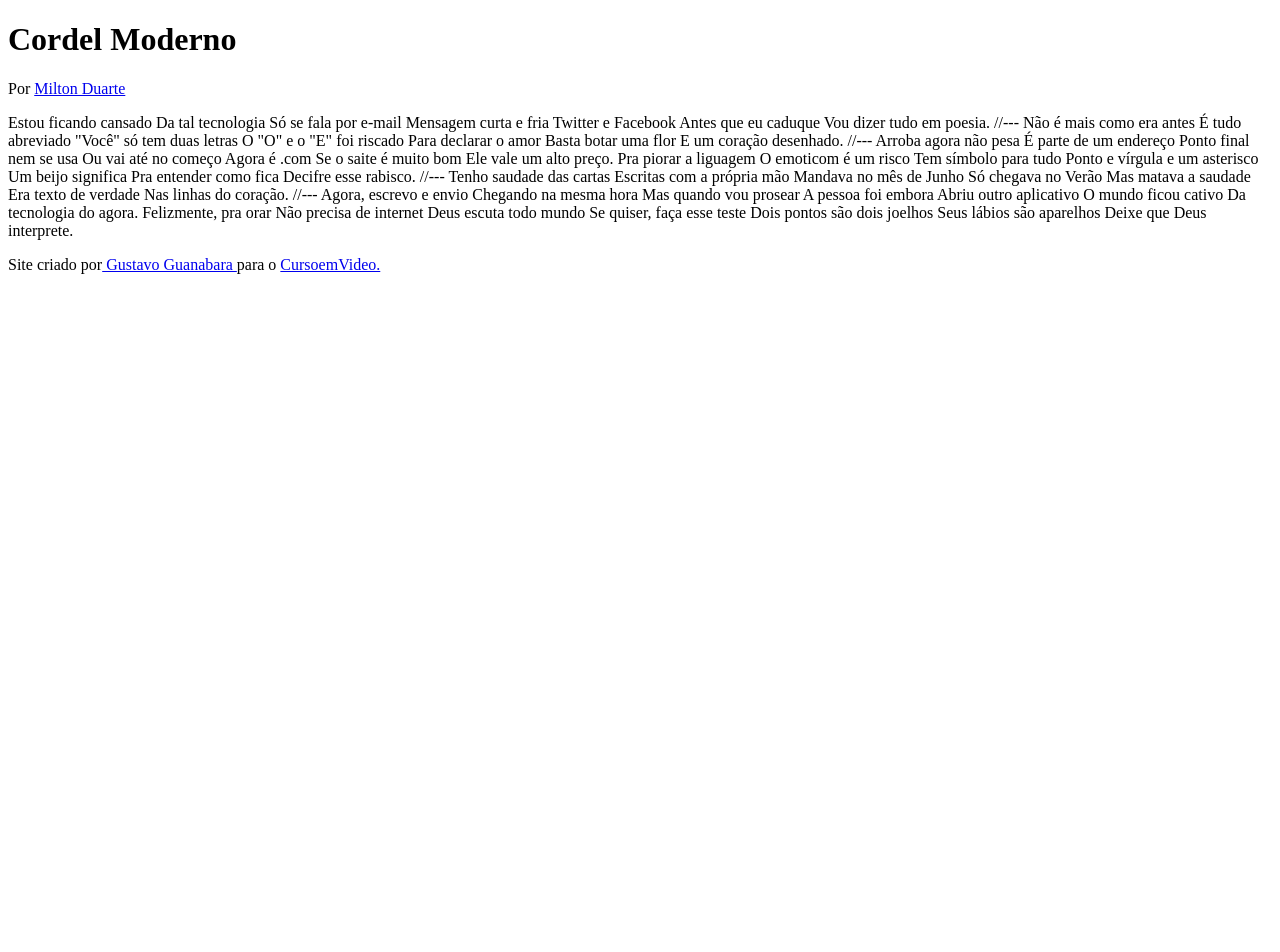
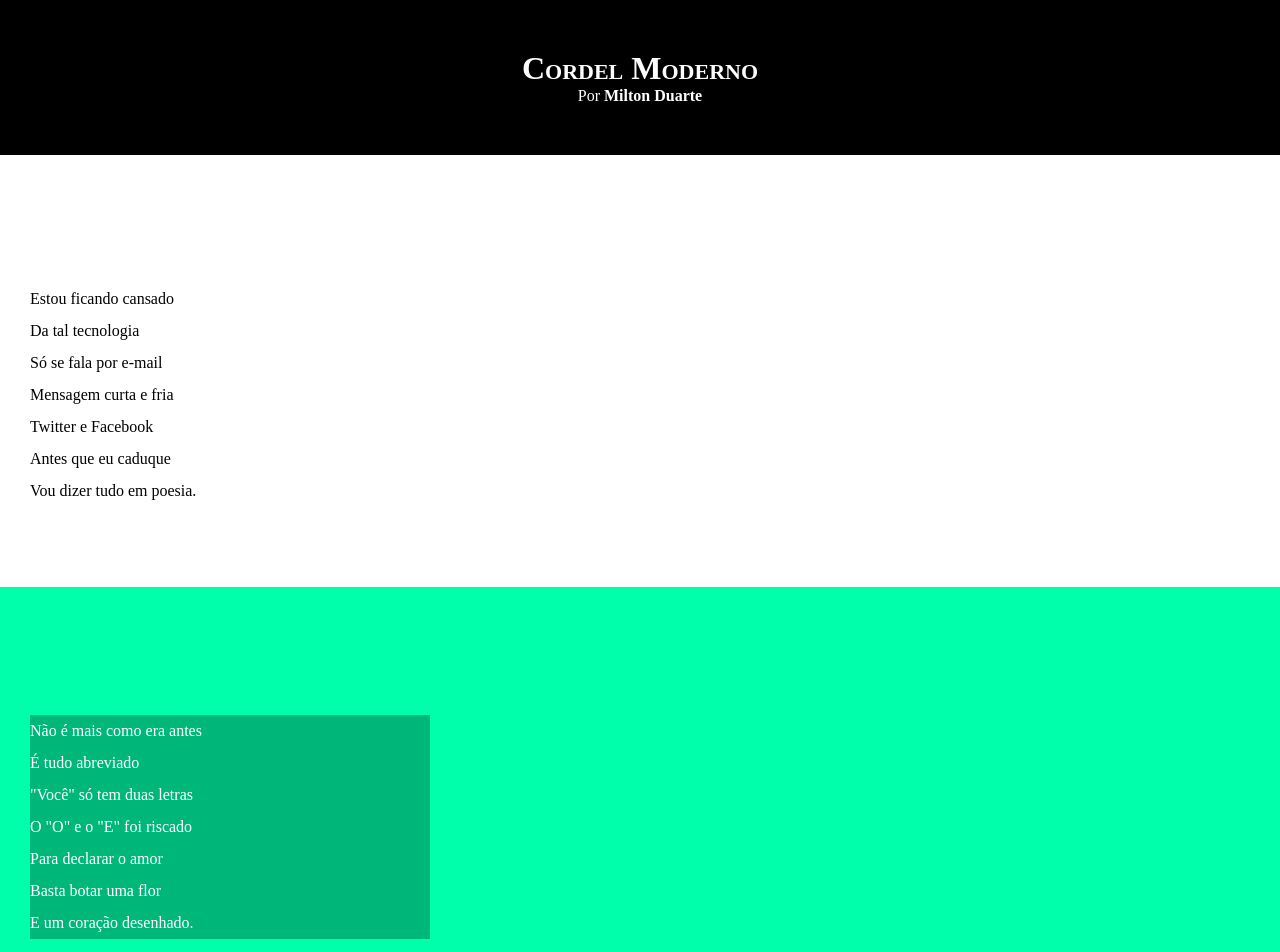
Before and after one commit to LaraRCV15/html-css, a plain HTML site: page desafios/desafio 12/pacote-d012/index.html in a window 1280 px wide. Shown: the top 952 px of the page. Before the commit the page ends 800 px from the top, so only its background shows below. Drawn offline with Linux system fonts and the light colour scheme.

Commit message:
atualizei estilo dos textos e blocos

```diff
--- /dev/null
+++ b/desafios/desafio 12/pacote-d012/estilo/style.css
@@ -0,0 +1,65 @@
+@charset "UTF-8";
+
+* {
+    margin: 0px;
+    padding: 0px;
+}
+
+html, body {
+    min-height: 100vh;
+    background-color: darkgrey;
+}
+
+header {
+    background-color: black;
+    color: white;
+    text-align: center;
+}
+
+header > h1 {
+    padding-top: 50px;
+    font-variant: small-caps;
+}
+
+header > p {
+    padding-bottom: 50px;
+}
+
+header a, footer a {
+    color: white;
+    text-decoration: none;
+    font-weight: bolder;
+}
+
+header a:hover, footer a:hover {
+    text-decoration: underline;
+}
+
+section {
+    padding-top: 10%;
+    padding-bottom: 10vh;
+    line-height: 2em;
+    padding-left: 30px;
+}
+
+section.normal {
+    background-color: white;
+    color: black;
+}
+
+section.imagem {
+    background-color: rgb(0, 255, 170);
+    color: white;
+}
+
+section.imagem > p {
+    background-color: rgba(0, 0, 0, 0.284);
+    width: 400px;
+}
+
+footer {
+    background-color: black;
+    text-align: center;
+    color: white;
+    padding: 10px;
+}
--- a/desafios/desafio 12/pacote-d012/index.html
+++ b/desafios/desafio 12/pacote-d012/index.html
@@ -4,6 +4,7 @@
     <meta charset="UTF-8">
     <meta name="viewport" content="width=device-width, initial-scale=1.0">
     <title>Cordel Moderno</title>
+    <link rel="stylesheet" href="estilo/style.css">
 </head>
 <body>
             <header>
@@ -16,72 +17,96 @@
                 </p>
             </header>
 
-    Estou ficando cansado
-    Da tal tecnologia
-    Só se fala por e-mail
-    Mensagem curta e fria
-    Twitter e Facebook
-    Antes que eu caduque
+    <section class="normal">
+        <p>
+            Estou ficando cansado <br>
+            Da tal tecnologia  <br>
+            Só se fala por e-mail  <br>
+            Mensagem curta e fria  <br>
+            Twitter e Facebook  <br>
+            Antes que eu caduque  <br>
             Vou dizer tudo em poesia.
+        </p>
+    </section>
 
-    //---
 
-    Não é mais como era antes
-    É tudo abreviado
-    "Você" só tem duas letras
-    O "O" e o "E" foi riscado
-    Para declarar o amor
-    Basta botar uma flor
+
+    <section class="imagem">
+        <p>
+            Não é mais como era antes <br>
+            É tudo abreviado  <br>
+            "Você" só tem duas letras  <br>
+            O "O" e o "E" foi riscado  <br>
+            Para declarar o amor  <br>
+            Basta botar uma flor  <br>
             E um coração desenhado.
+        </p>
+    </section>
 
-    //---
 
-    Arroba agora não pesa
-    É parte de um endereço
-    Ponto final nem se usa
-    Ou vai até no começo
-    Agora é .com
-    Se o saite é muito bom
-    Ele vale um alto preço.
 
-    Pra piorar a liguagem
-    O emoticom é um risco
-    Tem símbolo para tudo
-    Ponto e vírgula e um asterisco
-    Um beijo significa
-    Pra entender como fica
+    <section class="normal">
+            <p>
+                Arroba agora não pesa  <br>
+                É parte de um endereço  <br>
+                Ponto final nem se usa  <br>
+                Ou vai até no começo  <br>
+                Agora é .com  <br>
+                Se o saite é muito bom  <br>
+                Ele vale um alto preço. <br>
+            </p>
+
+            <p>
+                Pra piorar a liguagem  <br>
+                O emoticom é um risco  <br>
+                Tem símbolo para tudo  <br>
+                Ponto e vírgula e um asterisco  <br>
+                Um beijo significa  <br>
+                Pra entender como fica  <br>
                 Decifre esse rabisco.
+            </p>
+    </section>
 
-    //---
 
-    Tenho saudade das cartas
-    Escritas com a própria mão
-    Mandava no mês de Junho
-    Só chegava no Verão
-    Mas matava a saudade
-    Era texto de verdade
+<section class="imagem">
+        <p>
+            Tenho saudade das cartas  <br>
+            Escritas com a própria mão  <br>
+            Mandava no mês de Junho  <br>
+            Só chegava no Verão <br>
+            Mas matava a saudade  <br>
+            Era texto de verdade  <br>
             Nas linhas do coração.
+        </p>
+</section>
 
-    //---
 
-    Agora, escrevo e envio
-    Chegando na mesma hora
-    Mas quando vou prosear
-    A pessoa foi embora
-    Abriu outro aplicativo
-    O mundo ficou cativo
+<section class="normal">
+            <p>
+                Agora, escrevo e envio  <br>
+                Chegando na mesma hora  <br>
+                Mas quando vou prosear  <br>
+                A pessoa foi embora  <br>
+                Abriu outro aplicativo  <br>
+                O mundo ficou cativo  <br>
                 Da tecnologia do agora.
+            </p>
 
-    Felizmente, pra orar
-    Não precisa de internet
-    Deus escuta todo mundo
-    Se quiser, faça esse teste
-    Dois pontos são dois joelhos
-    Seus lábios são aparelhos
+            <p>
+                Felizmente, pra orar <br>
+                Não precisa de internet  <br>
+                Deus escuta todo mundo  <br>
+                Se quiser, faça esse teste  <br>
+                Dois pontos são dois joelhos  <br>
+                Seus lábios são aparelhos <br>
                 Deixe que Deus interprete.
+            </p>
+</section>
 
         <footer>
-            <p>Site criado por<a href="https://gustavoguanabara.github.io" target="_blank"> Gustavo Guanabara </a> para o <a href="https://www.cursoemvideo.com" target="_blank">CursoemVideo.</a></p>
+            <p>
+                Site criado por<a href="https://gustavoguanabara.github.io" target="_blank"> Gustavo Guanabara </a> para o <a href="https://www.cursoemvideo.com" target="_blank">CursoemVideo.</a>
+            </p>
         </footer>
     </body>
     </html>
```
Lines whose indentation alone changed are shown as unchanged.
